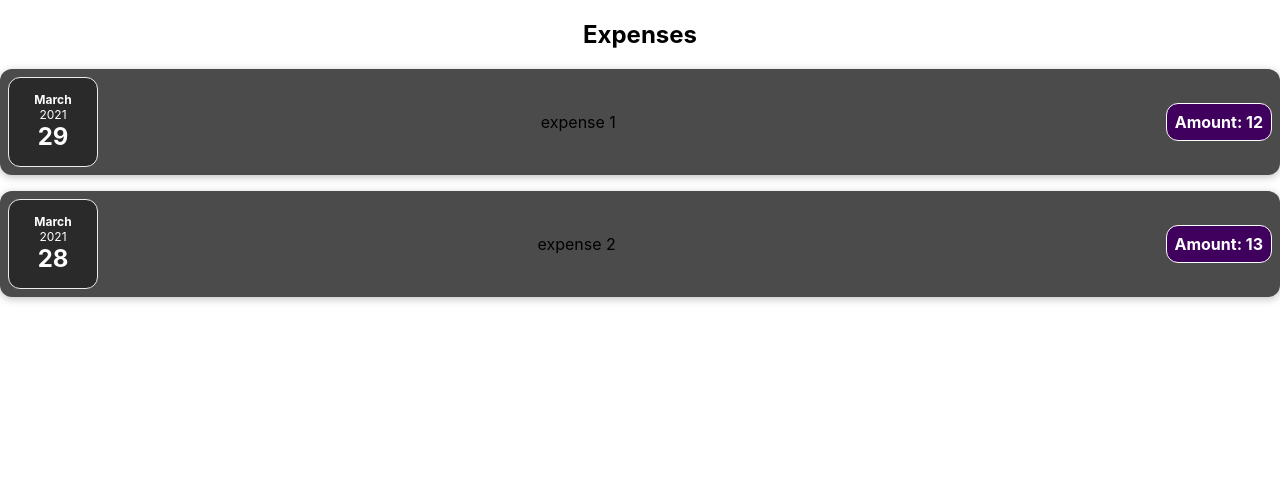
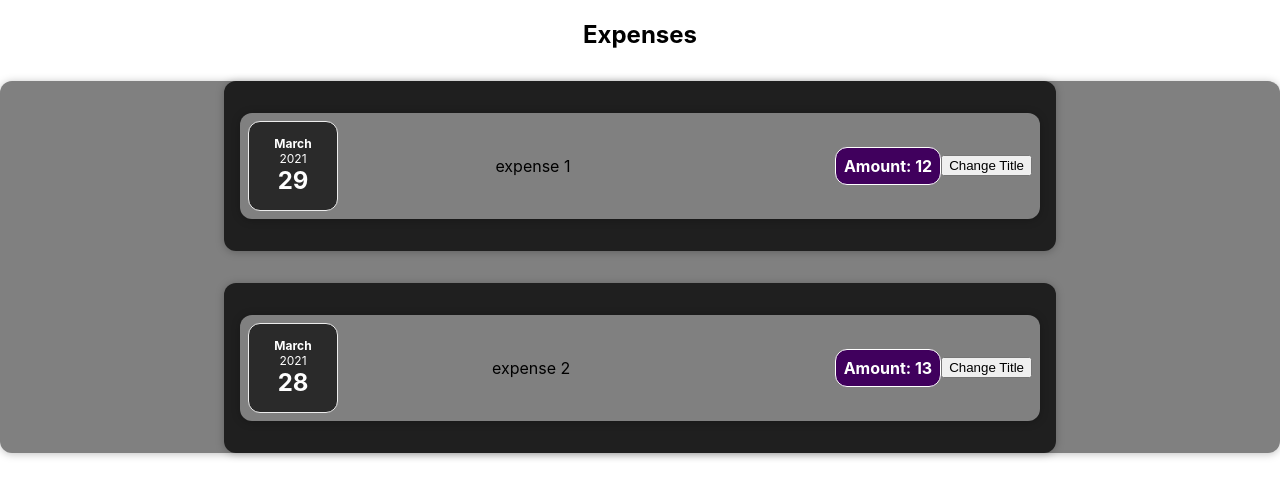
Before and after one commit to troias/expenses-example, a React (Create React App) app: page / in a window 1280 px wide. Shown: the top 498 px of the page. Built offline with nearby package versions, Linux system fonts and the light colour scheme.

Commit message:
Started form and onClick handler

```diff
--- a/src/App.js
+++ b/src/App.js
@@ -1,6 +1,7 @@
-import {useState} from "react"
+import { useState } from "react"
 import ExpenseList from './components/expense/ExpenseList/ExpenseList';
 import './App.css';
+import Card from './components//Ui/Card'
 
 function App() {
 
@@ -8,22 +9,33 @@ function App() {
     date: new Date(2021, 2, 29),
     description: "expense 1",
     titles: "expense 1",
-    amount: "12"
+    amount: "12",
+    id: Math.random()
   },
   {
-  date: new Date(2021, 2, 28),
+    date: new Date(2021, 2, 28),
     description: "expense 2",
     titles: "expense 2",
-    amount: "13"
-  } ]
+    amount: "13",
+    id: Math.random()
+  }]
+
   const [expense, setExpense] = useState(
     expenses
   )
 
+  const titleHandler = () => {
+      // console.log(expenses[0].titles)
+      // setExpense({...expenses, titles: 1})
+  }
+
   return (
     <div className="App">
-     <h2>Expenses</h2>
-     <ExpenseList expense={expense}/>
+      <h2>Expenses</h2>
+      <Card>
+        <ExpenseList expense={expense} title={titleHandler} />
+      </Card>
+
     </div>
   );
 }
--- /dev/null
+++ b/src/components/Ui/Card.js
@@ -0,0 +1,13 @@
+import React from 'react'
+import styles from './Card.module.css'
+
+ const Card = (props) => {
+
+    return (
+        <div className={`${styles.card} || ${props.className}`}>
+            {props.children}
+        </div>
+    )
+}
+
+export default Card
--- /dev/null
+++ b/src/components/Ui/Card.module.css
@@ -0,0 +1,5 @@
+.card {
+    border-radius: 12px;
+    box-shadow:  0 1px 8px rgba(0, 0, 0, 0.25);
+    background: grey
+}
--- a/src/components/expense/ExpenseItem/ExpenseItem.js
+++ b/src/components/expense/ExpenseItem/ExpenseItem.js
@@ -1,25 +1,29 @@
 import React from 'react'
 import styles from './ExpenseItem.module.css'
 import ExpenseDate from '../ExpenseDate/ExpenseDate'
+import Card from '../../Ui/Card'
 
 const ExpenseItem = (props) => {
-    const { expenses: { date, description, title, amount } } = props
+    const { expenses: { date, description, title, amount, id } } = props
+    console.log(props.title)
 
-
+    const titleHandler = (event) => {
+        event.preventDefault()
+        props.title()
+    }
 
     return (
-        <div className={styles.expenseItem}>
-
+        <Card className={styles.expenseItem} >
             <ExpenseDate date={date}/>
-
-            <div className={styles.expenseItem__description}>
+            <div className={styles.expenseItem__description} key={id}>
                 {description}
             </div>
             <h2 > {title}</h2>
             <div className={styles.expenseItem__price}>
                 Amount: {amount}
             </div>
-        </div>
+            <button onClick={titleHandler}>Change Title</button>
+        </Card>
     )
 }
 
--- a/src/components/expense/ExpenseItem/ExpenseItem.module.css
+++ b/src/components/expense/ExpenseItem/ExpenseItem.module.css
@@ -2,10 +2,10 @@
     display: flex;
     justify-content: space-between;
     align-items: center;
-    box-shadow: 0 2px 8px rgba(0, 0, 0, 0.25);
+
     padding: 0.5rem;
     margin: 1rem 0;
-    border-radius: 12px;
+
     background-color: #4b4b4b;
   }
 
--- a/src/components/expense/ExpenseList/ExpenseList.js
+++ b/src/components/expense/ExpenseList/ExpenseList.js
@@ -1,22 +1,27 @@
-import React from 'react'
-import ExpenseItem from '../../expense/ExpenseItem/ExpenseItem'
+import React from "react";
+import ExpenseItem from "../../expense/ExpenseItem/ExpenseItem";
+import styles from "./Expenses.module.css";
+import Card from "../../Ui/Card";
 
 const ExpenseList = (props) => {
-    const { expense } = props
+  const { expense } = props;
+    // console.log(expense)
+    // console.log(props.title)
+  return (
+    <>
+      {expense.map((expense) => {
+        return (
 
-    return (
-        <>
+            <Card className={styles.expenses}>
 
-        {expense.map(expense => {
-            return (
-                <div>
-                    <ExpenseItem expenses={expense} />
-                </div>
-            )
-        })
-    }
+                <ExpenseItem expenses={expense}  title={props.title}/>
+
+            </Card>
+
+        );
+      })}
     </>
-    )
-}
+  );
+};
 
-export default ExpenseList
+export default ExpenseList;
--- /dev/null
+++ b/src/components/expense/ExpenseList/Expenses.module.css
@@ -0,0 +1,8 @@
+.expenses {
+    padding: 1rem;
+    background-color: rgb(31,31,31);
+    margin: 2rem auto;
+    width: 50rem;
+    max-width: 95%;
+
+}
```
Also changed, not shown: src/components/expense/NewExpense/ExpenseForm.js (added, +14 -0 lines), src/components/expense/NewExpense/ExpenseForm.module.css (added, +26 -0 lines), src/components/expense/NewExpense/NewExpense.js (added, +14 -0 lines), src/components/expense/NewExpense/NewExpense.module.css (added, +38 -0 lines).
